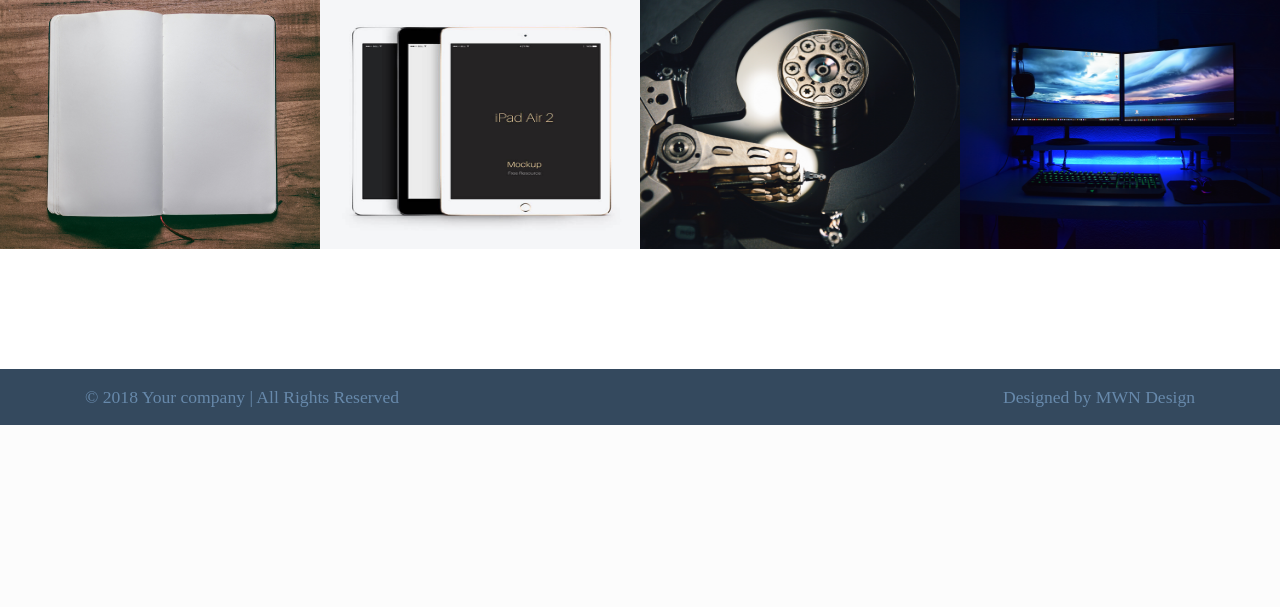
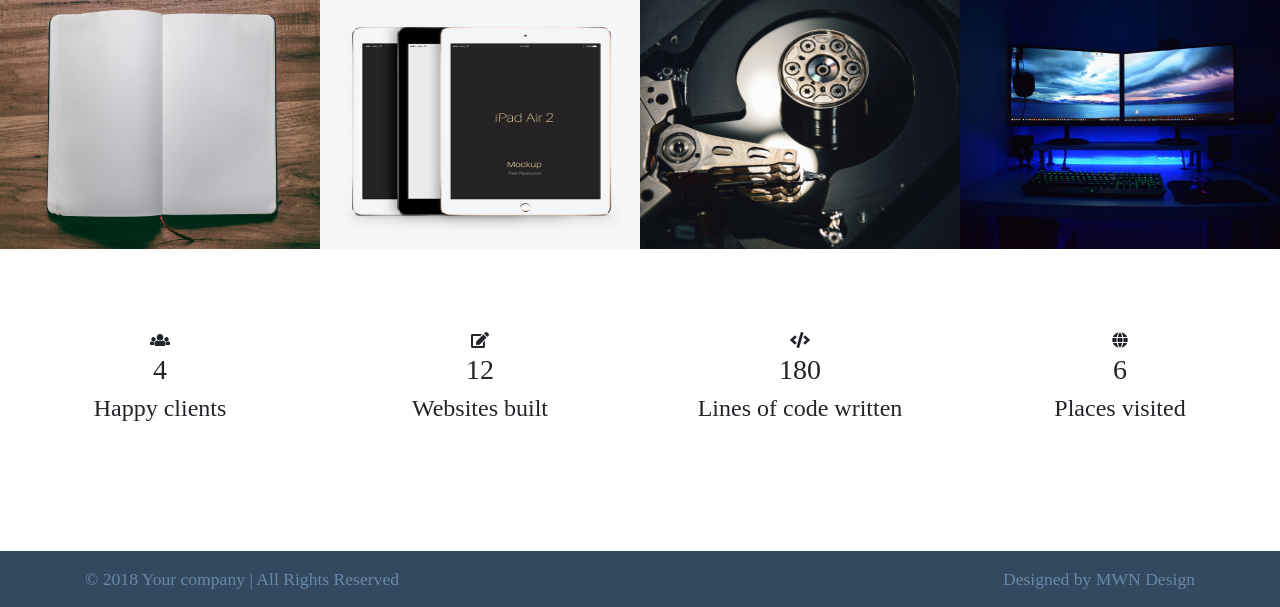
Before and after one commit to MattN1014/freshport, a PHP site: page / in a window 1280 px wide. Shown: the part 1982-2589 px from the top of the page. Before the commit the page ends 2407 px from the top, so only its background shows below. Run offline with PHP 8.4, Linux system fonts and the light colour scheme; some web fonts are replaced.

Commit message:
Status banner added
I have now added the stats banner and all of the html code for this

```diff
--- a/index.php
+++ b/index.php
@@ -248,4 +248,39 @@
 	</div><!-- container -->
 </section><!-- closes portfolio section -->
 
+<section id="stats" class="stats">
+	<div class="container-fluid text-center">
+		<div class="row">
+			<div class="item col-md-3">
+				<div class="icon">
+					<i class="fas fa-users"></i>
+				</div>
+				<h3 class="clients"></h3>
+				<h4>Happy clients</h4>
+			</div><!-- cloes item -->
+			<div class="item col-md-3">
+				<div class="icon">
+					<i class="fa fa-edit"></i>
+				</div>
+				<h3 class="websites"></h3>
+				<h4>Websites built</h4>
+			</div><!-- closes item -->
+			<div class="item col-md-3">
+				<div class="icon">
+					<i class="fa fa-code"></i>
+				</div>
+				<h3 class="code"></h3>
+				<h4>Lines of code written</h4>
+			</div><!-- closes item -->
+			<div class="item col-md-3">
+				<div class="icon">
+					<i class="fas fa-globe"></i>
+				</div>
+				<h3 class="places"></h3>
+				<h4>Places visited</h4>
+			</div>
+		</div><!-- row -->
+	</div><!-- container -->
+</section><!-- closes stats section -->
+
 <?php include'includes/footer.php'; ?>
```
